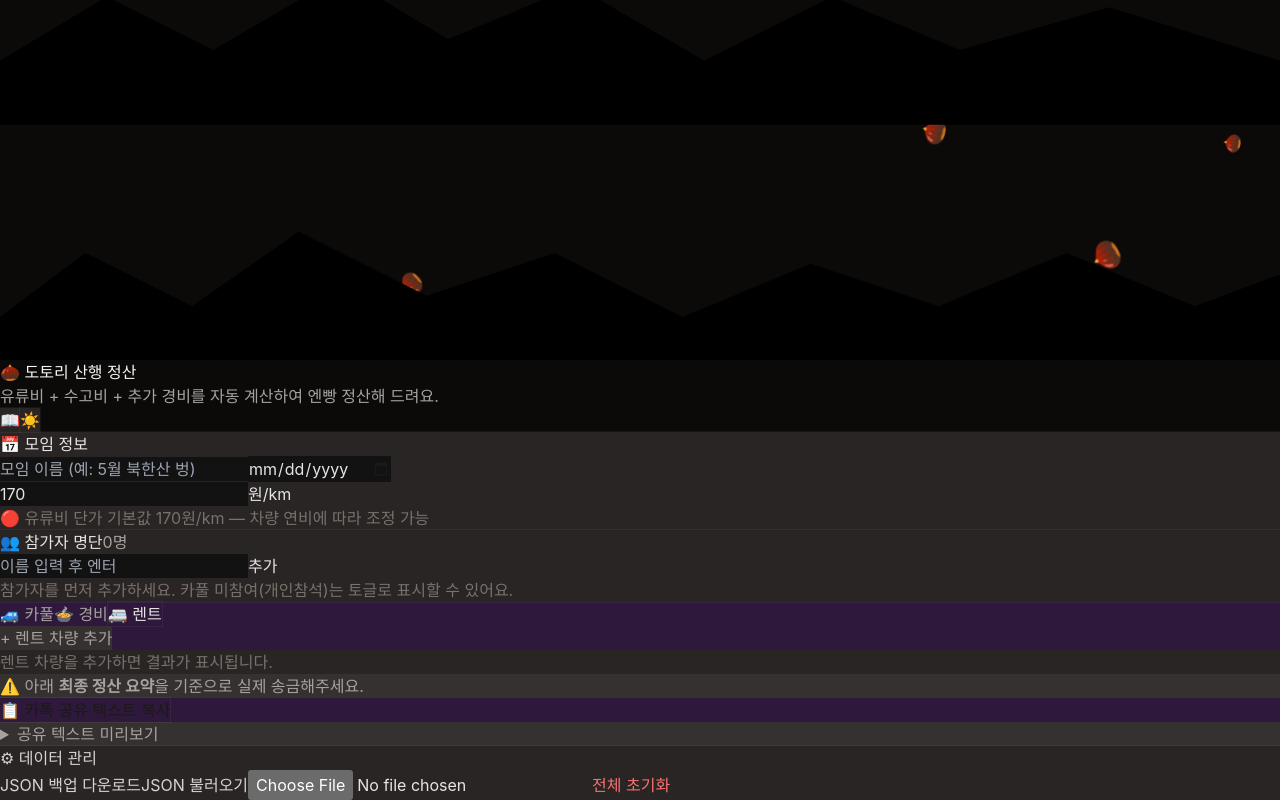
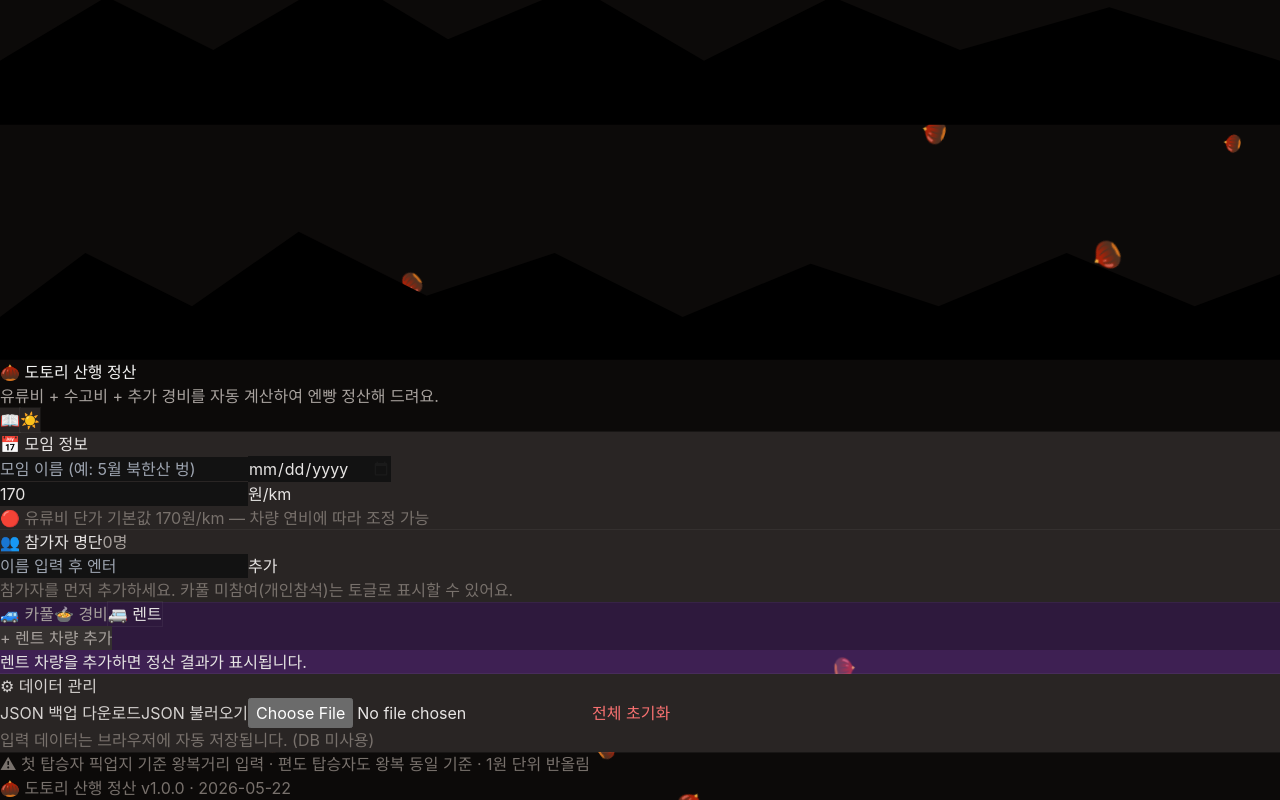
Before and after one commit to bgjoe40/dotori, a React (Vite) app: page / in a window 1280 px wide. Both pictures are taken after a click on the button "🚐 렌트". Shown: the part 707-1507 px from the top of the page. Built offline with nearby package versions, Linux system fonts and the light colour scheme.

Commit message:
feat: unify empty state placeholder for rental tab

```diff
--- a/src/components/RentalResult.tsx
+++ b/src/components/RentalResult.tsx
@@ -8,14 +8,6 @@ interface Props {
 
 export default function RentalResult({ results, participants }: Props) {
   const nameOf = (id: string) => participants.find((p) => p.id === id)?.name ?? '?';
-
-  if (results.length === 0) {
-    return (
-      <section className="rounded-xl border-2 border-purple-300 bg-white p-4 text-center text-xs text-stone-400">
-        렌트 차량을 추가하면 결과가 표시됩니다.
-      </section>
-    );
-  }
 
   return (
     <section className="space-y-3">
--- a/src/pages/App.tsx
+++ b/src/pages/App.tsx
@@ -475,6 +475,12 @@ export default function App() {
                 </>
               ) : (
                 <>
+                  {rentalVehicles.length === 0 ? (
+                    <p className="mt-3 rounded-xl border-2 border-dashed border-purple-300 bg-purple-50/60 py-6 text-center text-sm text-purple-800">
+                      렌트 차량을 추가하면 정산 결과가 표시됩니다.
+                    </p>
+                  ) : (
+                    <>
                       <RentalResult results={rentalResults} participants={state.participants} />
                       <div className="mt-3 space-y-2">
                         <p className="rounded-lg border border-stone-200 bg-stone-50 px-3 py-2 text-xs text-stone-500">
@@ -482,6 +488,8 @@ export default function App() {
                         </p>
                         <CopyShareButton text={rentalShareText} />
                       </div>
+                    </>
+                  )}
                 </>
               )}
             </>
```
Lines whose indentation alone changed are shown as unchanged.
